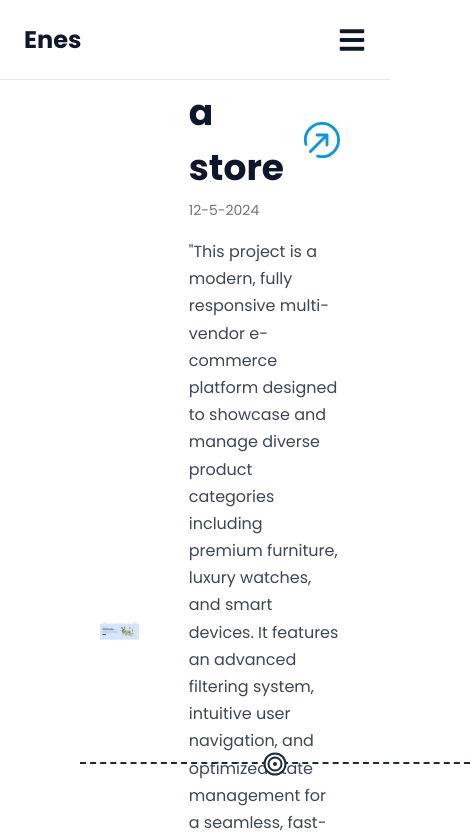
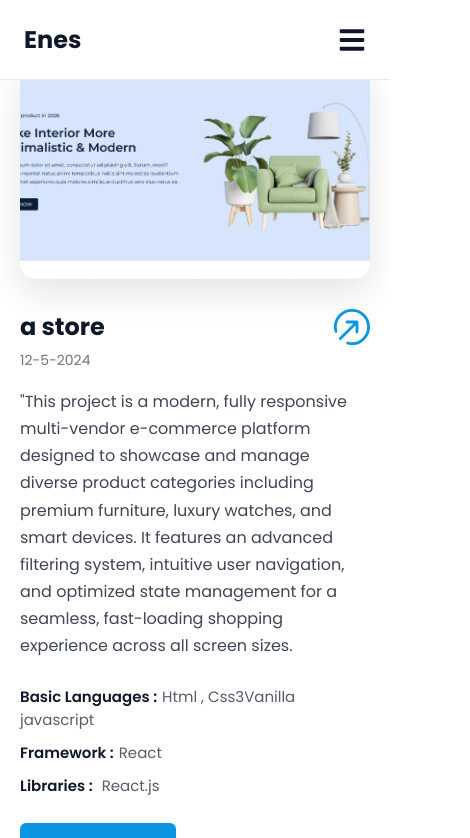
Before and after one commit to eneshalill/eneshalil.dev, a React (Vite) app: page /details/1 in a window 390 px wide. Shown: the top 838 px of the page, 470 px wide, since content can reach past the window. Built offline with nearby package versions, Linux system fonts and the light colour scheme.

Commit message:
Add remaining projects

```diff
--- a/src/components/ProjectDetails/project-details.css
+++ b/src/components/ProjectDetails/project-details.css
@@ -1,39 +1,47 @@
 .details-flex-container {
   display: flex;
+  justify-content: space-between;
   width: 100%;
-  max-width: 1450px;
+  max-width: 1200px;
   min-height: 90vh; /* ارتفاع متناسق يضمن امتداد العناصر عمودياً */
   align-items: stretch; /* ⬅️ جعل الصورة والنص يمتدان كالمسطرة بنفس الارتفاع تماماً */
-  margin-top: 50px;
+  margin:0 auto;
+  padding: 60px 20px;
+  gap: 50px;
+  margin-top: 30px;
+}
+
+/* الطرف الأيسر: حاوية الصورة */
+.details-flex-container {
+  width: 100%;
+  padding: 60px 0; /* بادينج علوي وسفلي فقط لترك المساحة الجانبية للمسطرة */
+  display: flex;
+  justify-content: center;
+  align-items: center;
   box-sizing: border-box;
 }
 
-/* الطرف الأيسر: حاوية الصورة */
+/* حاوية الصورة (الطرف الأيسر) */
 .details-img-container {
-  flex: 1;                                       /* تقسيم العرض بالتساوي 50% */
-  display: flex;
-  padding-left: 100px;
+  flex: 1.1;
+  width: 100%;
   overflow: hidden;
+  box-shadow: 0 15px 35px rgba(0, 0, 0, 0.1);
   border-radius: 16px;
-
+  aspect-ratio: 16/10;
 }
 
-/* ضبط الصورة لتملأ كامل الارتفاع والعرض المتاح بدون تشويه */
+/* عنصر الصورة نفسه */
 .details-project-img {
   width: 100%;
-  height: 100%;                               /* ممتدة من الأعلى والأسفل */
-  object-fit: contain;                        /* لقص أبعاد الصورة ديناميكياً داخل الحاوية */
-display: block;
+  height: 100%;
+  object-fit: fill; /* هنا جعلناها كفر لتملأ الزوايا وتلف إجبارياً على الشاشات الكبيرة والصغيرة */
 }
 
-/* الطرف الأيمن: حاوية المعلومات والزر */
+/* حاوية النصوص والمعلومات (الطرف الأيمن) */
 .details-text-container {
-  flex: 0.8; /* تقسيم العرض بالتساوي 50% */
-  display: flex;
-  flex-direction: column;
-  justify-content: center; /* تمليط العناصر والنصوص في المنتصف عمودياً */
-  padding: 35px 50px; /* مسافة داخلية مريحة تعطي طابع الفيجما الفخم */
-  background-color: var(--bg-secondary); /* يمكنك تعديل متغير الخلفية ليتناسب مع الثيم */
+  flex: 0.9;
+  width: 100%;
 }
 
 /* حاوية العنوان والأيقونة لجعلهما في سطر واحد */
@@ -130,7 +138,6 @@ display: block;
   background-color: #0a84c9;
   transform: translateY(-1px);
 }
-
 
 .divider1 {
   position: absolute;
@@ -423,108 +430,43 @@ display: block;
 .pure-project-card .svg-icon-link:hover .svg-icon {
   transform: rotate(45deg); /* تدوير ممتع للسهم عند التمرير */
 }
-
-//* ==========================================================================
-   📱 حماية كاملة وتجاوب شامل على الشاشات الصغيرة والموبايل (768px فما دون)
-   ========================================================================== */
 @media (max-width: 768px) {
 
-  /* 1️⃣ تعديل حاوية تفاصيل المشروع العلوية لتصبح عمودية */
   .details-flex-container {
     flex-direction: column;
-    min-height: auto;
-    margin-top: 20px;
-    padding: 0 20px;
+    padding: 30px 20px; /* تقليل البادينج ليناسب الشاشات الصغيرة */
     gap: 30px;
   }
 
-  /* إلغاء البادينج الأيسر الكبير للصورة وجعلها تأخذ العرض الكامل */
   .details-img-container {
-    padding-left: 0 !important;
-    width: 100%;
-    order: 1; /* يضمن ظهور الصورة في الأعلى يليه النص */
+    height: 250px; /* الارتفاع المناسب جداً لشاشة الهاتف */
+    border-radius: 16px;
   }
 
   .details-project-img {
-    height: 250px; /* تحديد ارتفاع مناسب متناسق للصورة على الموبايل */
-    object-fit: cover; /* لملء الحاوية بنظافة */
+    object-fit: cover;
   }
 
-  /* ضبط حاوية النصوص لتأخذ العرض الكامل وتوسيع المسافات */
-  .details-text-container {
-    width: 100%;
-    padding: 20px 10px !important;
-    order: 2;
+  .details-title {
+    font-size: 24px;
+    margin-bottom: 10px;
   }
 
-  /* تصغير أحجام العناوين والنصوص لتناسب الهواتف */
-  .details-title {
-    font-size: 26px; /* تصغير حجم عنوان المشروع */
-  }
-
-  .details-description {
-    font-size: 15px;
-    line-height: 1.6;
-    margin-bottom: 20px;
-  }
-
-  .tech-info-line {
-    font-size: 14px;
-  }
-
-  /* جعل زر الجيت هاب يأخذ العرض الكامل على الجوال لسهولة الضغط */
-  .github-repo-btn {
-    width: 100%;
-    box-sizing: border-box;
-    padding: 14px;
-    margin-top: 20px;
-  }
-
-  /* إخفاء الخطوط المتقطعة الخلفية (الديزاين) التي قد تشوه مظهر الجوال */
-  .divider1 {
-    display: none !important;
-  }
-
-  /* 2️⃣ ضبط هيدر السلايدر السفلي (The Best Projects) */
-  .bottom-section-header {
-    flex-direction: column;
-    align-items: flex-start;
-    gap: 15px;
-    padding: 0 20px;
-    margin-top: 50px;
-  }
-
-  .portfolio-main-title {
-    font-size: 24px;
-  }
-
-  /* 3️⃣ ضبط السلايدر الأفقي والكروت السفلي */
   .horizontal-slider-wrapper {
-    margin: 20px auto 40px auto;
-    padding: 0 20px;
-  }
-
-  .pure-slider-row {
-    gap: 20px;
+    padding: 10px 20px;
+    overflow-x: auto; /* يسمح بالتمرير باللمس على الجوال */
   }
 
   .pure-project-card {
-    width: 290px; /* مقاس ذكي جداً ومجرب يمنع انكسار الكروت على جميع الهواتف */
+    min-width: 280px; /* يمنع انكماش الكروت ويجعل التصفح رائعاً */
+    margin-right: 15px;
   }
 
-  .pure-project-card .card-image-container {
-    height: 180px;
-  }
-
-  .pure-project-card .card-info {
-    padding: 15px 12px;
-  }
-
-  .pure-project-card .card-info h6.card-name {
-    font-size: 18px;
-  }
-
-  .pure-project-card .card-text {
-    font-size: 14px;
-  }
+.divider1{
+  display: none;
 }
+.bottom-section-header{
+  margin: 0 auto;
+  gap: 45px;
+}
+}
--- a/src/components/hero/hero.css
+++ b/src/components/hero/hero.css
@@ -97,8 +97,8 @@
   border-radius: 8px;
   margin-top: 30px;
 
-background-color:var(--btn);
-    color:var(--text-title);
+  background-color: var(--btn);
+  color: var(--text-title);
   font-weight: 600;
   font-size: 15px;
   line-height: 24px;
@@ -141,7 +141,7 @@ background-color:var(--btn);
   position: absolute;
   width: 430px;
   height: 410px;
-  background: #DFE1FA;
+  background: #dfe1fa;
   border-radius: 50%;
   top: 50px;
   left: 140px;
@@ -262,7 +262,6 @@ background-color:var(--btn);
 ========================== */
 
 @media (max-width: 992px) {
-
   .hero-section {
     flex-direction: column-reverse;
     justify-content: center;
@@ -322,13 +321,11 @@ background-color:var(--btn);
   }
 }
 
-
 /* ==========================
    Mobile
 ========================== */
 
 @media (max-width: 768px) {
-
   .hero-section {
     padding: 110px 20px 60px;
     gap: 30px;
@@ -375,7 +372,40 @@ background-color:var(--btn);
   .dot4 {
     transform: scale(0.8);
   }
+  .dot2 {
+    position: absolute;
+    width: 40px;
+    height: 40px;
+    background: var(--primary-blue);
+    top: 5%;
+    left: 5%;
+    z-index: 3;
+    border-radius: 12px;
+    transform: rotate(25deg);
+  }
+  .dot3 {
+    position: absolute;
+    width: 12.3px;
+    height: 12px;
+    background: rgba(88, 63, 188, 1);
 
+    top: 16%;
+    right: 82%;
+    z-index: 3;
+    border-radius: 12px;
+    transform: rotate(-30deg);
+  }
+  .square {
+    position: absolute;
+    width: 45px;
+    height: 45px;
+    background: #d798e1;
+    top: 30%;
+    left: 9%;
+    z-index: 3;
+    border-radius: 12px;
+    transform: rotate(-30deg);
+  }
   .hero-section .curve,
   .hero-section .curve1 {
     display: none;
@@ -393,13 +423,11 @@ background-color:var(--btn);
   }
 }
 
-
 /* ==========================
    Small Mobile
 ========================== */
 
 @media (max-width: 480px) {
-
   .hero-section {
     padding: 100px 15px 50px;
   }
@@ -439,4 +467,27 @@ background-color:var(--btn);
   .dot2 {
     left: 82%;
   }
+
+  .dot2 {
+    position: absolute;
+    width: 40px;
+    height: 40px;
+    background: var(--primary-blue);
+    top: 7%;
+    left: 15%;
+    z-index: 3;
+    border-radius: 12px;
+    transform: rotate(25deg);
+  }
+  .square {
+    position: absolute;
+    width: 45px;
+    height: 45px;
+    background: #d798e1;
+    top: 20%;
+    left: 7%;
+    z-index: 3;
+    border-radius: 12px;
+    transform: rotate(-30deg);
+  }
 }
```
